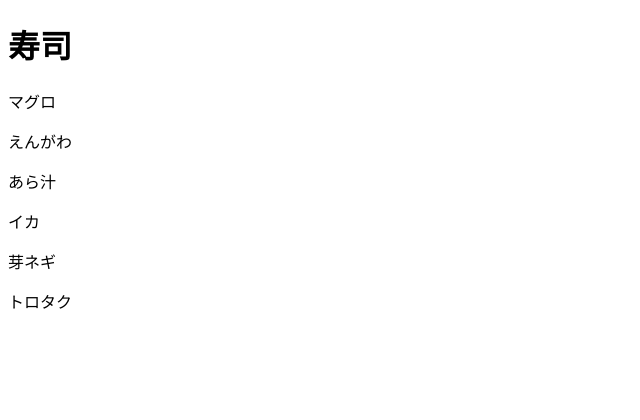
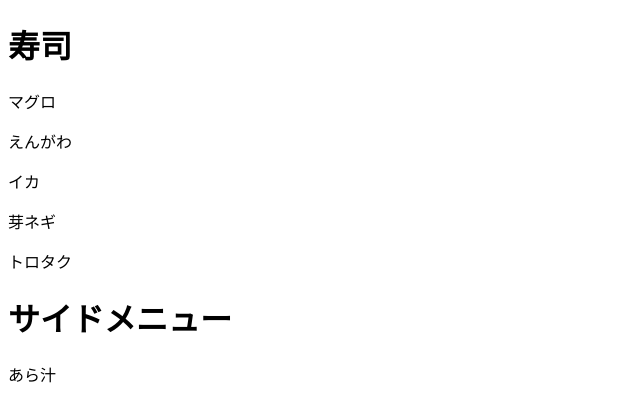
Before and after one commit to yudai-ez/github_hands_on_4, a plain HTML site: page index.html in a window 1280 px wide. Shown: the whole page, without its empty margins (0-640 px from the left). Drawn offline with Linux system fonts and the light colour scheme.

Commit message:
あら汁をサイドメニューに分割

```diff
--- a/index.html
+++ b/index.html
@@ -8,9 +8,10 @@
     <h1>寿司</h1>
     <p>マグロ</p>
     <p>えんがわ</p>
-    <p>あら汁</p>
     <p>イカ</p>
     <p>芽ネギ</p>
     <p>トロタク</p>
+    <h1>サイドメニュー</h1>
+    <p>あら汁</p>
   </body>
 </html>
```
